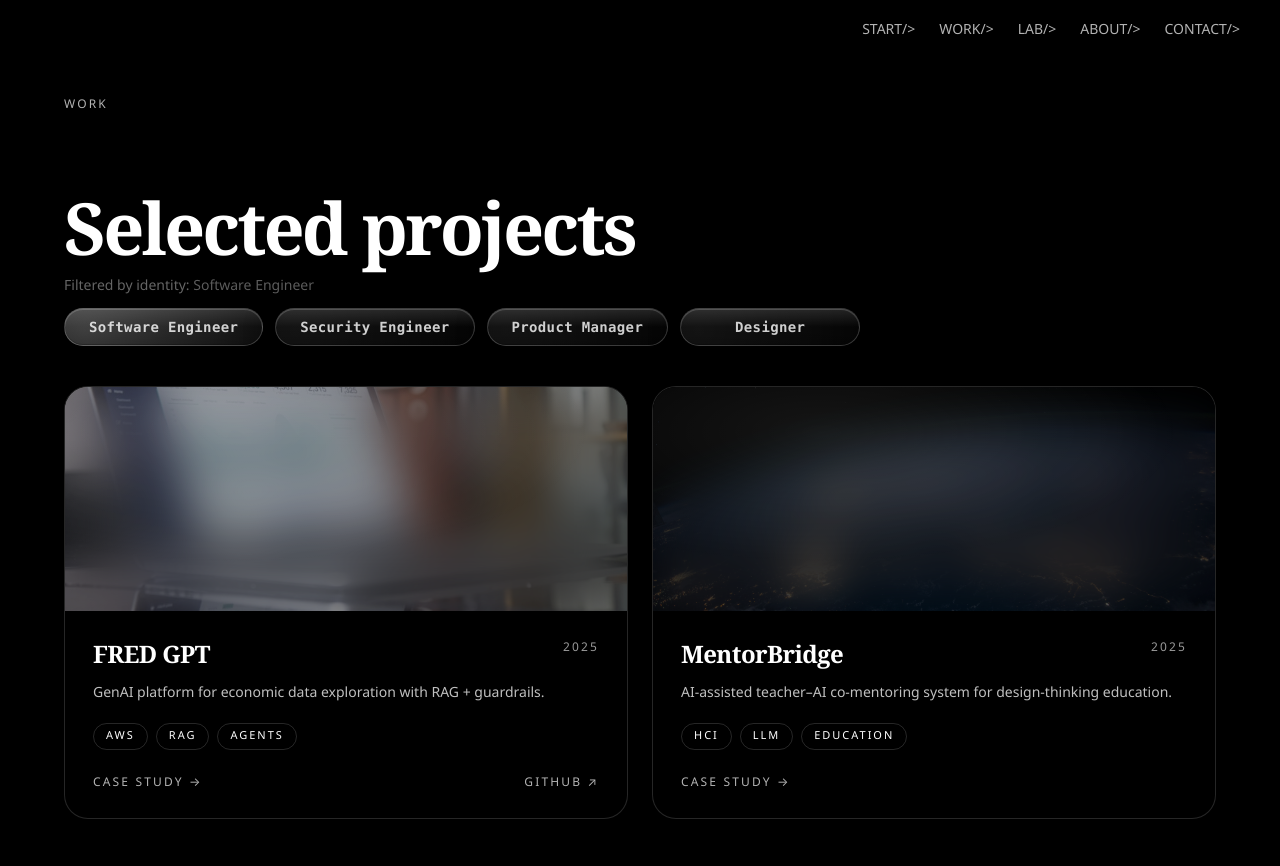
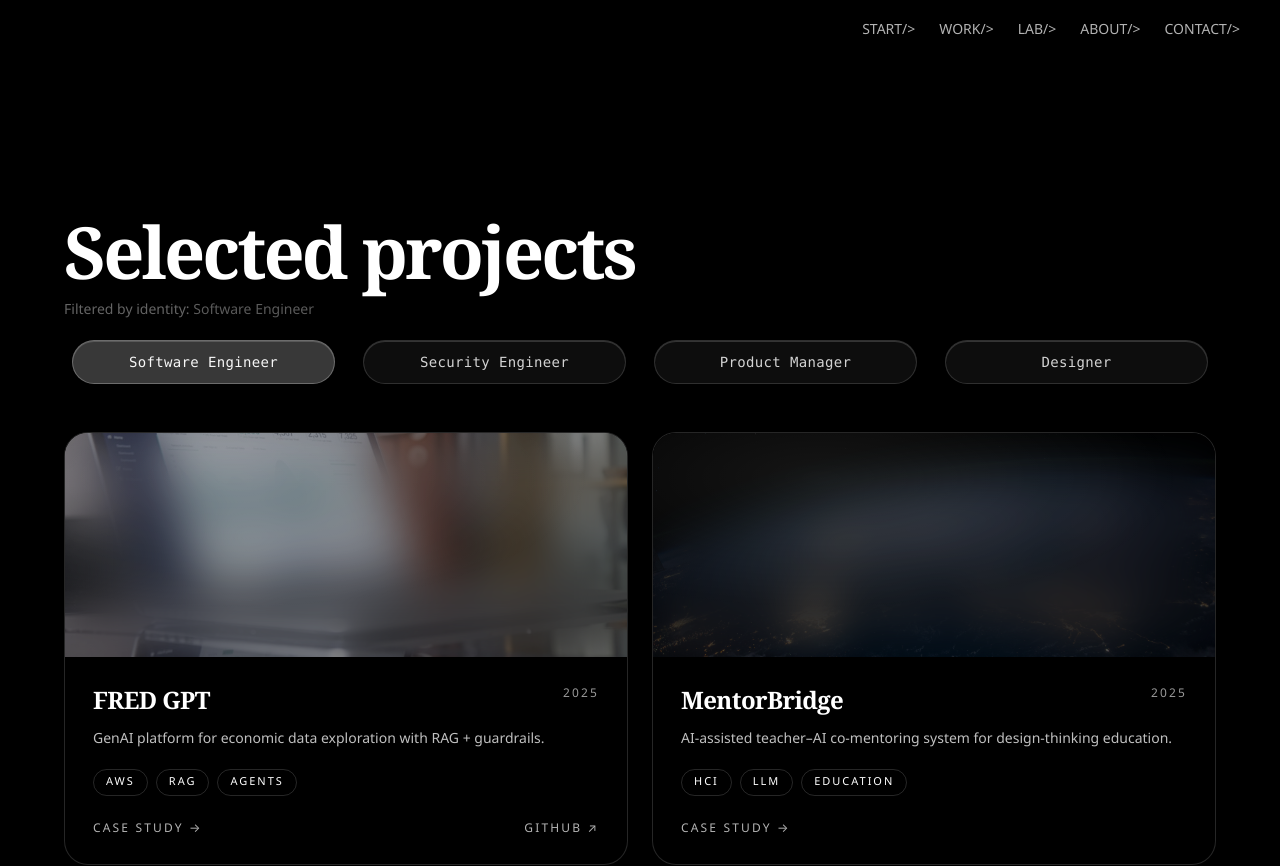
Before and after one commit to runxii/runxii.github.io, a Next.js app: page /work in a window 1280 px wide. Shown: the top 866 px of the page. Built offline with nearby package versions, Linux system fonts and the light colour scheme.

Commit message:
refactor(work): remove 3d glass button

```diff
--- a/src/components/identity/IdentitySwitch.tsx
+++ b/src/components/identity/IdentitySwitch.tsx
@@ -4,6 +4,8 @@ import { useEffect, useMemo } from "react";
 import { useRoleStore } from "@/store/roleStore";
 import { ROLE_ORDER, ROLES } from "@/data/roles";
 import { SlotTape } from "./SlotTape";
+
+
 
 export function IdentitySwitch() {
     const role = useRoleStore((s) => s.role);
@@ -42,12 +44,11 @@ export function IdentitySwitch() {
                             <SlotTape items={labels} activeIndex={activeIndex}/>
                         </div>
                     </div>
-
                     <button
                         type="button"
                         onClick={nextRole}
                         aria-label="Next role"
-                        className="select-none rounded-full border border-foreground/30 px-6 py-4 text-[6vw] md:text-[56px] uppercase tracking-[0.10em] opacity-80 hover:opacity-100 font-pixel leading-none"
+                        className="align-middle select-none rounded-full border border-foreground/30 px-6 py-4 text-[6vw] md:text-[56px] uppercase tracking-[0.10em] opacity-80 hover:opacity-100 font-pixel leading-none"
                     >
                         →
                     </button>
--- a/src/components/sections/StartSection.tsx
+++ b/src/components/sections/StartSection.tsx
@@ -1,4 +1,5 @@
 import { TypewriterName } from "@/components/ui/TypewriterName";
+
 export function StartSection() {
     return (
         <section id="start" className="relative min-h-dvh px-6">
--- a/src/components/work/ProjectCard.tsx
+++ b/src/components/work/ProjectCard.tsx
@@ -1,5 +1,5 @@
 import type { Project } from "@/types/project";
-import { useEffect, useRef, useState, useCallback } from 'react';
+import { useEffect, useRef, useState} from 'react';
 
 export function ProjectCard({ project }: { project: Project }) {
     const [blurStrength, setBlurStrength] = useState(90);
--- a/src/components/work/WorkFilters.tsx
+++ b/src/components/work/WorkFilters.tsx
@@ -5,8 +5,8 @@ import { useRoleStore } from "@/store/roleStore";
 import type { RoleKey } from "@/types/role";
 import { cn } from "@/lib/cn";
 
-import { GlassButton } from '@/components/ui/GlassButton';
-import { Sparkles } from 'lucide-react';
+/*import { GlassButton } from '@/components/ui/GlassButton';
+import { Sparkles } from 'lucide-react';*/
 
 export function WorkFilters() {
     const role = useRoleStore((s) => s.role);
@@ -15,8 +15,10 @@ export function WorkFilters() {
     return (
         <div className="flex flex-wrap items-center gap-3">
             {ROLE_ORDER.map((k) => {
+                const active = k === role;
+
                 return (
-                    <GlassButton
+                    /*<GlassButton
                         key={k}
                         type="button"
                         onClick={() => setRole(k)}
@@ -24,8 +26,9 @@ export function WorkFilters() {
                         size="default"
                     >
                         {ROLES[k].label}
-                    </GlassButton>
-                    /*<button
+                    </GlassButton>*/
+
+                    <button
                         key={k}
                         type="button"
                         onClick={() => setRole(k as RoleKey)}
@@ -35,7 +38,7 @@ export function WorkFilters() {
                         )}
                     >
                         {ROLES[k].label}
-                    </button>*/
+                    </button>
                 );
             })}
         </div>
--- a/src/components/work/WorkPageClient.tsx
+++ b/src/components/work/WorkPageClient.tsx
@@ -15,10 +15,10 @@ export function WorkPageClient() {
         <section className="relative px-6 pt-24 pb-44">
             <div className="mx-auto max-w-6xl">
                 <div>
-                    <p className="text-xs font-medium uppercase tracking-[0.18em] opacity-70">
+                    {/*<p className="text-xs font-medium uppercase tracking-[0.18em] opacity-70">
                         Work
-                    </p>
-                    <h1 className="mt-20 text-5xl font-serif font-extrabold tracking-[-0.04em] md:text-7xl">
+                    </p>*/}
+                    <h1 className="mt-30 text-5xl font-serif font-extrabold tracking-[-0.04em] md:text-7xl">
                         Selected projects
                     </h1>
                     <p className="my-3 text-sm opacity-40">
```
Also changed, not shown: src/components/ui/NeonButton.tsx (added, +132 -0 lines).
